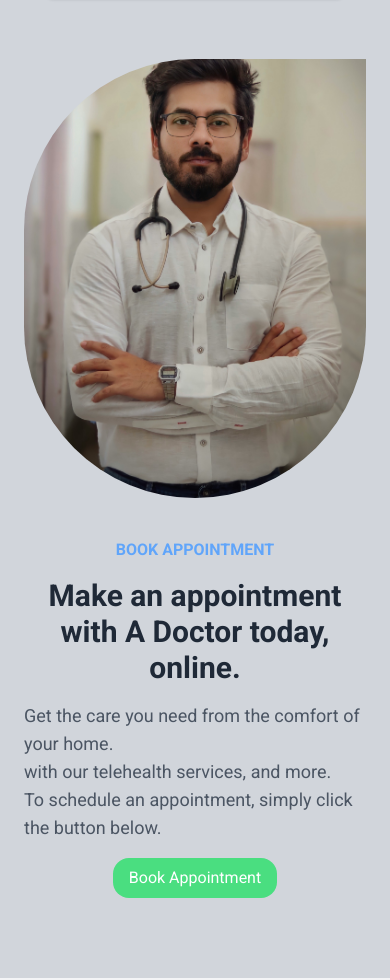
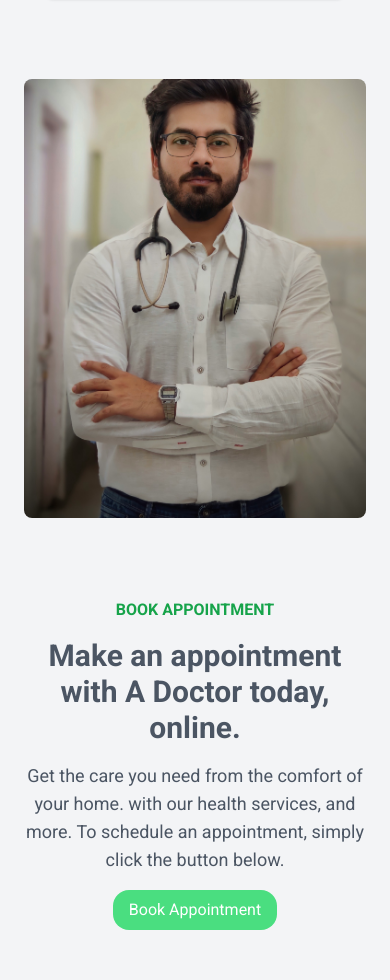
Before and after one commit to ukazimchisom/medical-clinic-booking, a Next.js app: page / in a window 390 px wide. Shown: the part 3641-4621 px from the top of the page. Built offline with nearby package versions, Linux system fonts and the light colour scheme; no server answers.

Commit message:
fix(services, ChooseUs): resolve responsive breakpoint issue on tablet view

```diff
--- a/src/app/doctors/page.tsx
+++ b/src/app/doctors/page.tsx
@@ -68,6 +68,7 @@ export default function DoctorsPage() {
               alt="Doctors Hero"
               width={800}
               height={500}
+              priority
               className="w-full h-[300px] md:h-[450px] object-cover rounded-lg shadow-lg"
             />
           </div>
--- a/src/components/layout/ChooseUs.tsx
+++ b/src/components/layout/ChooseUs.tsx
@@ -12,6 +12,7 @@ export default function ChooseUs() {
               alt="Why Choose Us"
               width={30}
               height={30}
+              priority
             />
             <p>Why Choose Us</p>
           </span>
--- a/src/components/layout/Services.tsx
+++ b/src/components/layout/Services.tsx
@@ -6,7 +6,7 @@ export default function Services() {
   return (
     <section
       id="services"
-      className="w-full h-auto mx-auto px-6 sm:px-12 py-20 items-center flex flex-col gap-10 "
+      className="w-full h-auto mx-auto px-6 sm:px-12 py-20 items-center flex flex-col gap-10 bg-gray-100"
     >
       <h1 className="text-3xl font-bold max-w-md text-gray-600 text-center">
         Comprehensive Services for your Health
@@ -95,26 +95,29 @@ export default function Services() {
         </div>
       </div>
 
-      <div className="grid template-columns-1 md:grid-cols-2 gap-10 rounded-lg flex-col md:flex-row mt-5 md:p-12">
-        <Image
-          src="/doctor-4.jpg"
-          alt="doctor image"
-          width={350}
-          height={200}
-          className="object-cover rounded-tl-full rounded-bl-full rounded-br-full "
-        />
+      <div className="flex justify-between items-center rounded-lg flex-col md:flex-row mt-5 gap-20 py-5">
+        <div className="flex-1">
+          <Image
+            src="/doctor-4.jpg"
+            alt="doctor image"
+            width={300}
+            height={200}
+            priority
+            className=" w-auto h-auto rounded-lg object-cover"
+          />
+        </div>
 
-        <div className="flex flex-col gap-4 items-center md:items-start ">
-          <span className="text-center font-bold md:text-left text-blue-400">
+        <div className="flex flex-col gap-4 items-center md:items-start flex-1 ">
+          <span className="text-center font-bold md:text-left text-green-600">
             BOOK APPOINTMENT
           </span>
-          <h3 className="font-bold text-3xl text-center md:text-left">
+          <h3 className="font-bold text-3xl text-center md:text-left max-w-md text-gray-600">
             Make an appointment with A Doctor today, online.
           </h3>
-          <p className="text-gray-600 text-lg">
-            Get the care you need from the comfort of your home. <br /> with our
-            telehealth services, and more. <br /> To schedule an appointment,
-            simply click the button below.
+          <p className="text-gray-600 text-lg max-w-2xl text-center md:text-left">
+            Get the care you need from the comfort of your home. with our health
+            services, and more. To schedule an appointment, simply click the
+            button below.
           </p>
           <Link href="/doctors">
             <Button className="bg-gray-800 hover:bg-gray-900">
--- a/src/components/ui/DoctorCard.tsx
+++ b/src/components/ui/DoctorCard.tsx
@@ -17,7 +17,7 @@ export default function DoctorCard({ doctor }: Props) {
         alt={doctor.name}
         width={96}
         height={96}
-        className="rounded-full mb-4"
+        className="rounded-full mb-4 w-auto h-auto"
       />
       <h3 className="text-lg font-semibold">{doctor.name}</h3>
 
```
Also changed, not shown: 1 other file (tests, documents, lock files or other folders).
